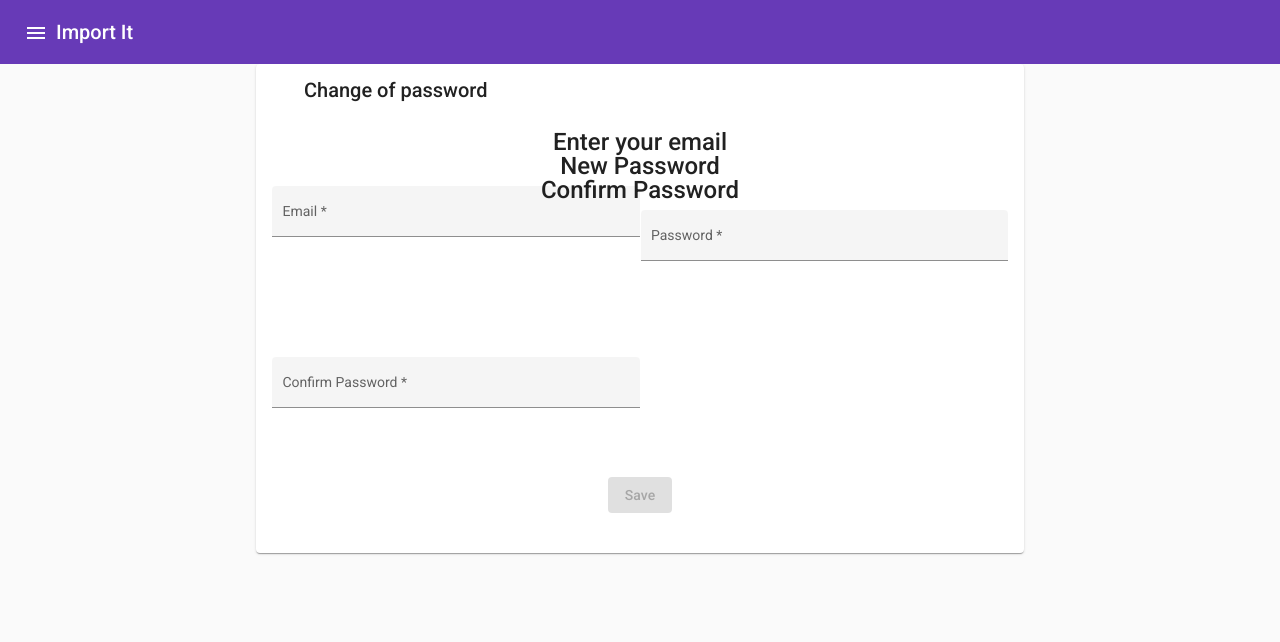
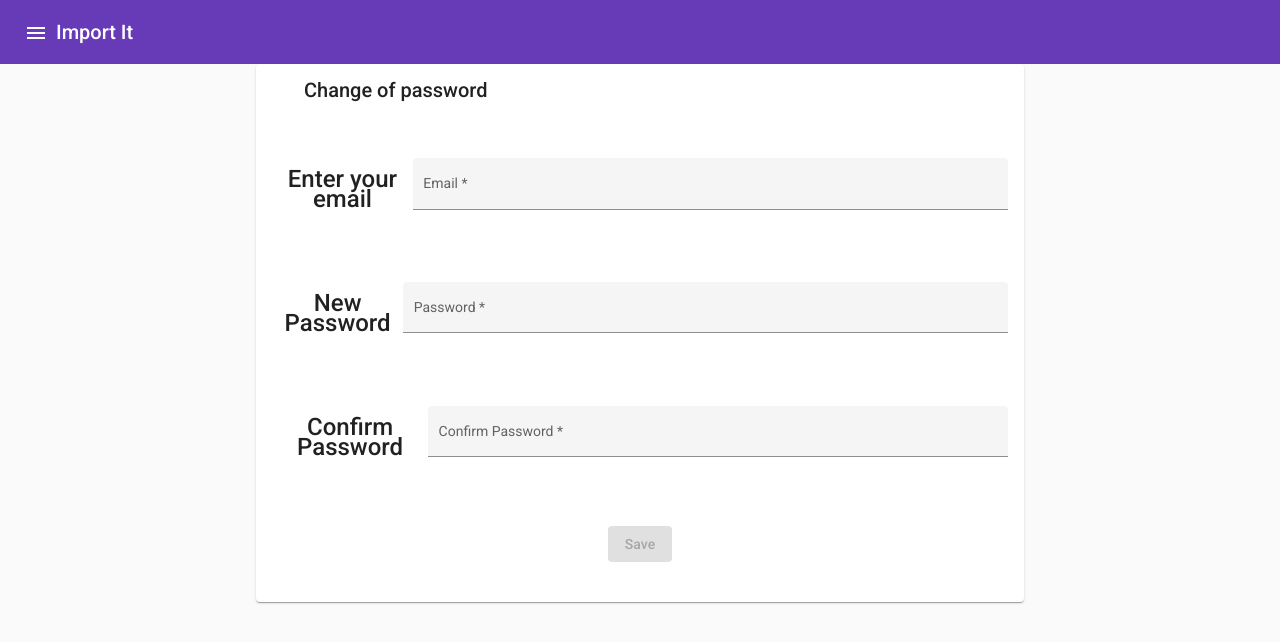
Before and after one commit to EXPERIMENTOS-SOFTWARE/Import_It_Web_Application, an Angular app: page /change in a window 1280 px wide. Shown: the top 642 px of the page. Built offline with nearby package versions, Linux system fonts and the light colour scheme.

Commit message:
fix(change-password): updated change-password component

```diff
--- a/angular.json
+++ b/angular.json
@@ -99,5 +99,8 @@
         }
       }
     }
+  },
+  "cli": {
+    "analytics": false
   }
 }
--- a/src/app/change-password-form/change-password-form.component.html
+++ b/src/app/change-password-form/change-password-form.component.html
@@ -10,10 +10,10 @@
         <br>
         <form [formGroup]="changePasswordForm" (submit)="submitForm()">
             <mat-card-content>
-                <mat-grid-list cols="2" rowHeight="3:1">
-                        <mat-card-title class="pre-title">Enter your email</mat-card-title>
+                <mat-grid-list cols="1" rowHeight="6:1">
                         <mat-grid-tile>
                             <!--Email-->
+                            <mat-card-title class="pre-title">Enter your email</mat-card-title>
                             <mat-form-field appearance="fill" class="full-width">
                                 <mat-label>Email</mat-label>
                                 <input type="email" matInput formControlName="email" placeholder="Ex. example@upc.edu.pe"/>
@@ -23,9 +23,9 @@
                                 </mat-error>
                             </mat-form-field>
                         </mat-grid-tile>
-                        <mat-card-title class="pre-title">New Password</mat-card-title>
                         <mat-grid-tile>
                            <!--Password-->
+                            <mat-card-title class="pre-title">New Password</mat-card-title>
                            <mat-form-field appearance="fill" class="full-width">
                             <mat-label>Password</mat-label>
                             <input type="password" matInput formControlName="password"/>
@@ -35,9 +35,9 @@
                             </mat-error>
                         </mat-form-field>
                         </mat-grid-tile>
-                        <mat-card-title class="pre-title">Confirm Password</mat-card-title>
                         <mat-grid-tile>
                            <!--Confirm Password-->
+                            <mat-card-title class="pre-title">Confirm Password</mat-card-title>
                            <mat-form-field appearance="fill" class="full-width">
                             <mat-label>Confirm Password</mat-label>
                             <input type="password" matInput formControlName="password"/>
```
